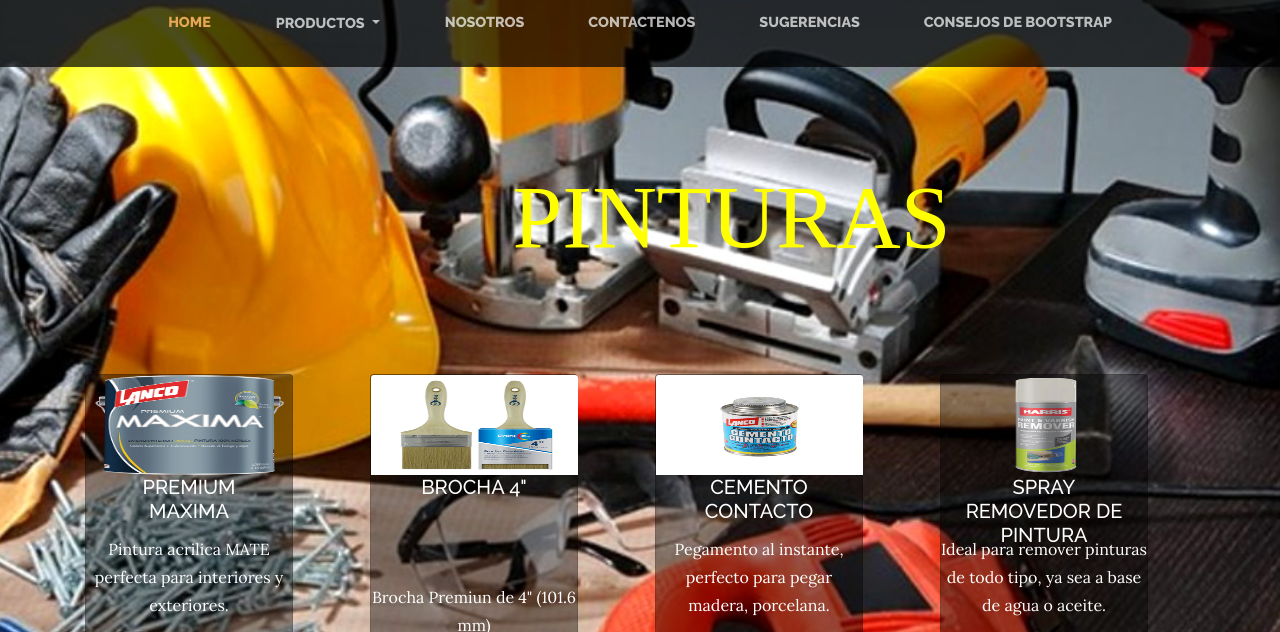
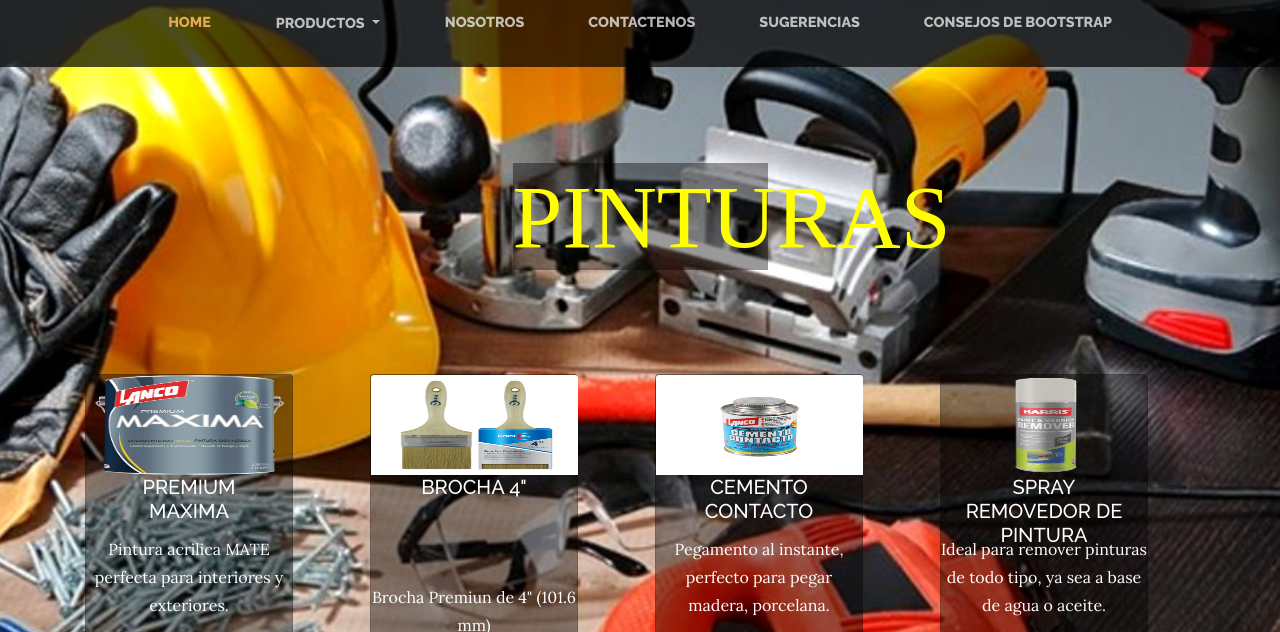
Before and after one commit to Roxer15/Investigaci-n, a plain HTML site: page Trabajo de Investigación Boostrap/Sitio Web/productos/index.html in a window 1280 px wide. Shown: the part 146-778 px from the top of the page. Drawn offline with nearby package versions, Linux system fonts and the light colour scheme.

Commit message:
se cambio en el css el bg del h1 cerrajería

```diff
--- a/Trabajo de Investigación Boostrap/Sitio Web/css/business-casual.css
+++ b/Trabajo de Investigación Boostrap/Sitio Web/css/business-casual.css
@@ -318,6 +318,7 @@ p {
 .co{
    font-family: "Times New Roman", Times, serif;
    font-size: 7vw;
+   background: rgba(0,0, 0, 0.4);
    color: yellow;
    border-color: solid black;
 }
```
